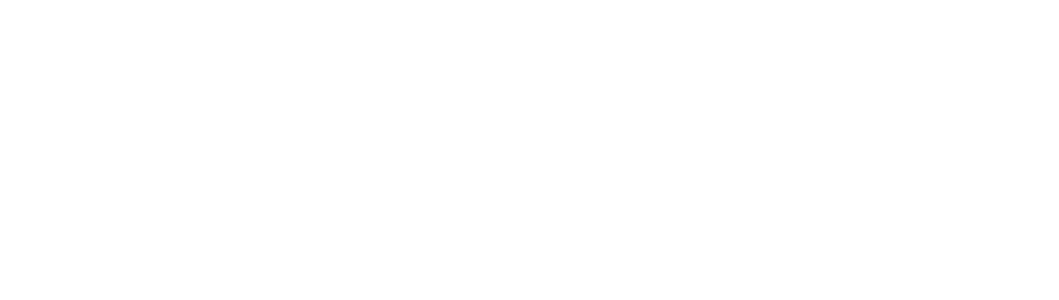
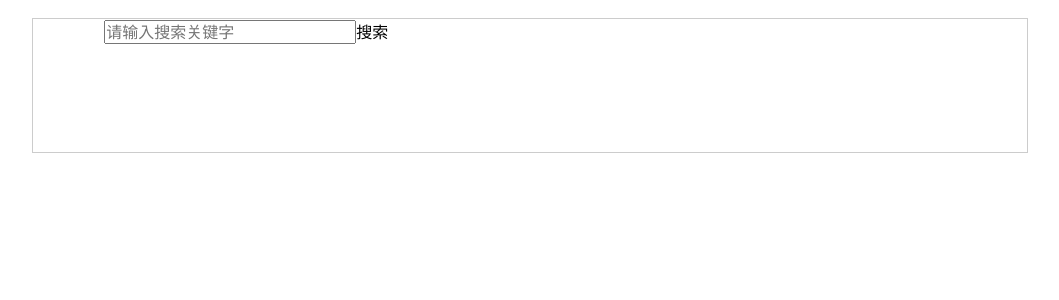
Before and after one commit to 17878537074/toutiao, a Vue app: page /search in a window 1280 px wide. Shown: the top 300 px of the page, without its empty margins (110-1169 px from the left). Built offline with nearby package versions, Linux system fonts and the light colour scheme; a small style sheet from the web is missing.

Commit message:
处理主页的Bug

```diff
--- a/src/router/index.js
+++ b/src/router/index.js
@@ -78,6 +78,10 @@ const routes = [
 	},{
 		path:"/category",
 		component:()=>import("@/views/Category"),
+	},
+	{
+		path:"/search",
+		component:()=>import("@/views/Search"),
 	}
 
 ]
--- a/src/views/Category.vue
+++ b/src/views/Category.vue
@@ -2,7 +2,7 @@
   <div>
     <Navigatebar title="栏目管理"></Navigatebar>
     <div class="content">
-      <p class="decs">点击删除频道</p>
+      <p class="decs">点击删除以下频道</p>
       <div class="list">
         <span
           class="item"
@@ -12,7 +12,7 @@
           @click="handDel(item,index)"
         >{{item.name}}</span>
       </div>
-      <p class="decs">点击添加频道</p>
+      <p class="decs">点击添加以下频道</p>
       <div class="list">
         <span
           class="item"
@@ -104,6 +104,8 @@ export default {
   }
 }
 .active {
-  background: #eee;
+  border-color: #ddd;
+  //   background: #eee;
+  color: #999;
 }
 </style>
--- a/src/views/Index.vue
+++ b/src/views/Index.vue
@@ -2,7 +2,7 @@
   <div>
     <div class="header">
       <span class="iconfont iconnew"></span>
-      <router-link to="#" class="search">
+      <router-link to="/search" class="search">
         <span class="inconfont iconsearch"></span>
         <i>搜索新闻</i>
       </router-link>
@@ -15,7 +15,7 @@
     <!-- sticky：是否使用粘性定位布局 -->
     <!-- swipeable: 是否开启手势滑动切换 -->
     <van-tabs v-model="active" sticky swipeable @scroll="handelScroll">
-      <van-tab v-for="(item,index) in categories" :key="index" :title="item.name">
+      <van-tab v-for="(item,index) in categories" v-if="item.is_top===1 || item.name==='V'" :key="index" :title="item.name">
         <!-- 下拉刷新 -->
 
         <van-pull-refresh v-model="refreshing" @refresh="onRefresh">
@@ -70,10 +70,13 @@ export default {
     // 监听tab栏的切换
 
     active() {
+      const arr = this.categories.filter(v=>{
+            return v.is_top || v.name ==="V";
+      });
       //  console.log(this.active);
       // 判断如果点击的是最后一个图标，跳转到栏目管理页
 
-      if (this.active === this.categories.length - 1) {
+      if (this.active === arr.length - 1) {
         // console.log(111);
         this.$router.push("/category");
       }
@@ -83,7 +86,7 @@ export default {
       setTimeout(() => {
         // 页面滚动到当前栏目下的scrollY值
         window.scrollTo(0, this.categories[this.active].scrollY);
-      }, 0);
+      }, 200);
     }
   },
   mounted() {
@@ -147,7 +150,7 @@ export default {
         v.scrollY = 0; // 给每个栏目添加一个滚动条的高度
         v.finished = false;
         v.loading = false;
-        v.isload = false;//当前栏
+        v.isload = false; //当前栏
         return v;
       });
       // console.log(this.categories);
@@ -178,13 +181,18 @@ export default {
       });
     },
     getList() {
+      // 当前栏目的id,pageIndex,finished
+      const { pageIndex, id, name, isload } = this.categories[this.active];
+      if (isload) return;
+      this.categories[this.active].isload = true;
+      this.categories[this.active].pageIndex += 1;
+
       if (this.categories[this.active].finished) {
         return;
       }
-      // 当前栏目的id,pageIndex,finished
-      const { pageIndex, id, name } = this.categories[this.active];
       // console.log(id);
       // 请求文章的配置
+
       const configs = {
         url: "/post",
         params: {
@@ -222,6 +230,7 @@ export default {
           this.categories[this.active].finished = true;
           this.categories = [...this.categories];
         }
+        this.categories[this.active].isload = false;
       });
     },
     onLoad() {
@@ -238,7 +247,6 @@ export default {
       //     this.finished = true;
       //   }
       // }, 1000);
-      this.categories[this.active].pageIndex += 1;
       this.getList();
     },
 
--- /dev/null
+++ b/src/views/Search.vue
@@ -0,0 +1,33 @@
+<template>
+  <div>
+    <div class="header">
+      <span class="iconfont iconjiantou2"></span>
+      <div class="search-wraper">
+        <span class="inconfont iconsearch"></span>
+        <input type="text" placeholder="请输入搜索关键字" />
+        <span>搜索</span>
+      </div>
+    </div>
+  </div>
+</template>
+
+<script>
+export default {};
+</script>
+
+<style lang="less" scoped>
+@px:360/100vw;
+.header{
+    padding: 5/@px 20/@px;
+    display: flex;
+    justify-content:space-between;
+    align-items: center;
+    .search-wraper{
+        flex: 1;
+        margin: 0 20/@px;
+        border: 1px #ccc solid;
+        height: 38/@px;
+        padding: 0 20/@px;
+    }
+}
+</style>
```
